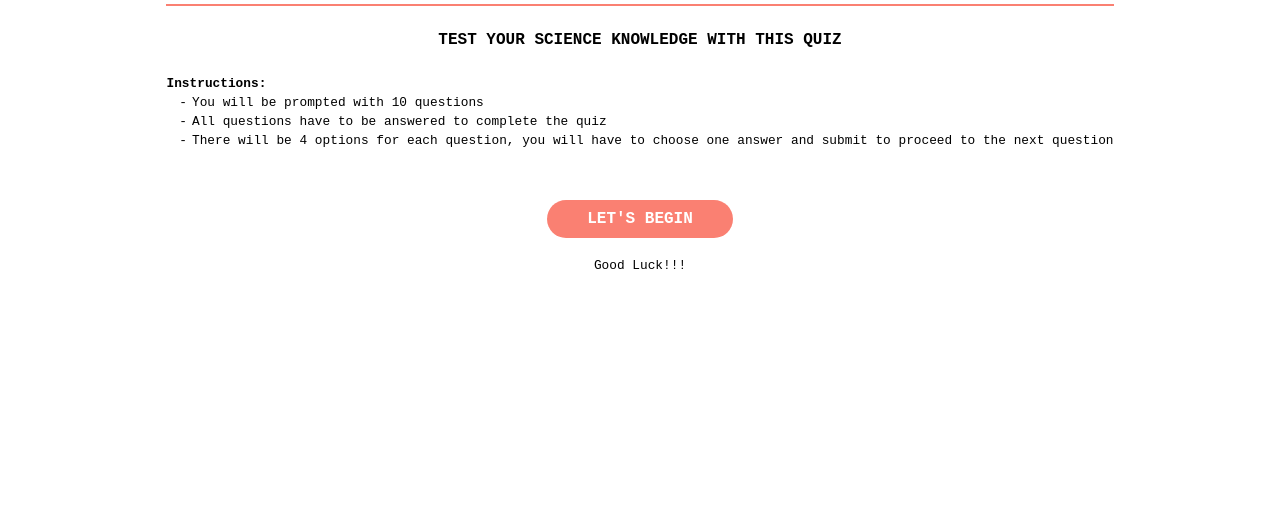
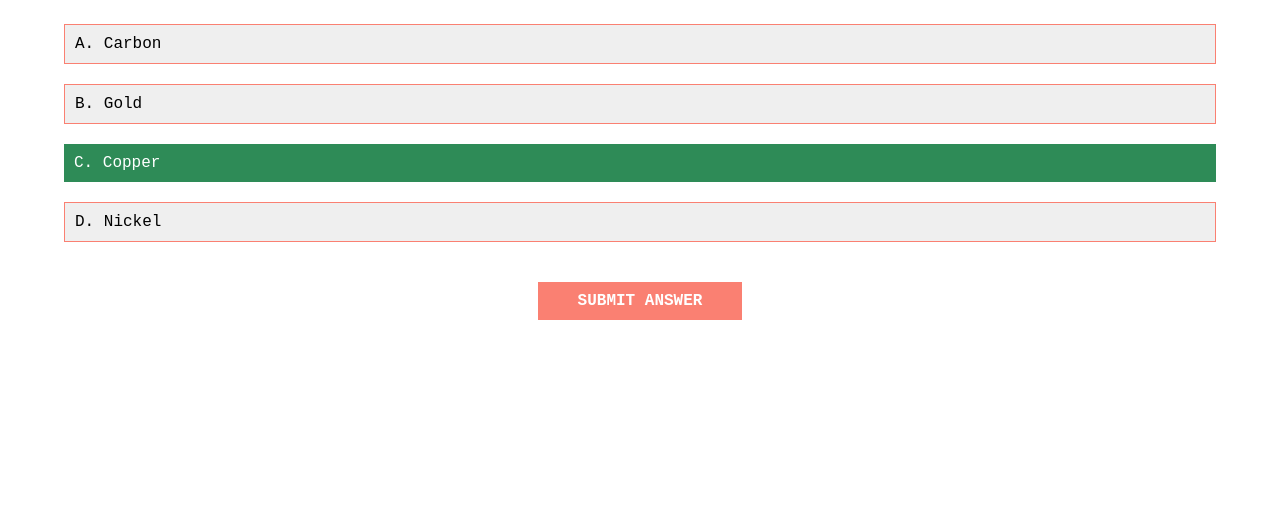
Before and after one commit to romiaujla/jQuery-Quiz-App, a plain HTML site: page index.html in a window 1280 px wide. Shown: the part 274-800 px from the top of the page. Drawn offline with Linux system fonts and the light colour scheme.

Commit message:
Created Styling for the Questions Page

```diff
--- a/css/style.css
+++ b/css/style.css
@@ -48,20 +48,20 @@ html, body{
     text-transform: uppercase;
 }
 .first-screen{
-    /*display: none;*/
+    display: none;
 }
 
 .quiz-info{
-    font-size: 1em;
+    font-size: .85em;
     text-transform: uppercase;
     border-top: 2px solid salmon;
     padding: 25px 0px;
 }
 
 .instructions h3, .instruction-list{
-    font-size: .8em;
+    font-size: .7em;
     text-align: left;
-    line-height: 1.5em;
+    line-height: 1.8em;
 }
 
 .instruction-list{
@@ -86,11 +86,10 @@ html, body{
     color:white;
     border: none;
     cursor: pointer;
-    margin-top: 50px;
+    margin-top: 30px;
     padding: 10px 40px;
     font-size: 1rem;
     text-transform: uppercase;
-    border-radius: 30px;
     font-weight: 800;
 }
 .app-buttons:hover{
@@ -104,7 +103,7 @@ html, body{
 
 /* Quiz Page */
 .quiz-page{
-    display:none;
+    /*display:none;*/
     width: 100%;
 }
 
@@ -126,3 +125,21 @@ html, body{
     padding: 20px;
     font-weight:800;
 }
+.options-list-item{
+    width: 100%;
+    border: 1px solid salmon;
+    text-align: left;
+    margin: 10px 0px;
+    padding: 10px;
+    font-size: 1rem;
+    cursor: pointer;
+}
+.options-list-item:hover{
+    background: salmon;
+    color: white;
+}
+.options-list-item-selected{
+    background: seagreen;
+    color: white;
+    border: none;
+}
--- a/index.html
+++ b/index.html
@@ -17,7 +17,7 @@
 
         <section class="first-screen" role="landing page">
             <header class="logo" role="application title">
-                <h1>Raman's Quiz App</h1>
+                <h1>Quiz App</h1>
             </header>
             <h2 class="quiz-info" role="quiz title">
                 Test your science knowledge with this quiz
@@ -46,25 +46,26 @@
                 </div>
             </div>
 
-            <div class="question">
-                Which element has the symbol "Cu"?
-            </div>
-            <div class="options">
-                <ul class="options-list">
-                    <li class="options-list-item">
+            <form action="" class="quiz-question">
+                <div class="question">
+                    Which element has the symbol "Cu"?
+                </div>
+                <div class="options">
+                    <button class="options-list-item">
                         A. Carbon
-                    </li>
-                    <li class="options-list-item">
+                    </button>
+                    <button class="options-list-item">
                         B. Gold
-                    </li>
-                    <li class="options-list-item">
+                    </button>
+                    <button class="options-list-item options-list-item-selected">
                         C. Copper
-                    </li>
-                    <li class="options-list-item">
+                    </button>
+                    <button class="options-list-item">
                         D. Nickel
-                    </li>
-                </ul>
-            </div>
+                    </button>
+                </div>
+                <button class="submit-answer app-buttons">Submit Answer</button>
+            </form>
 
         </section>
 
```
